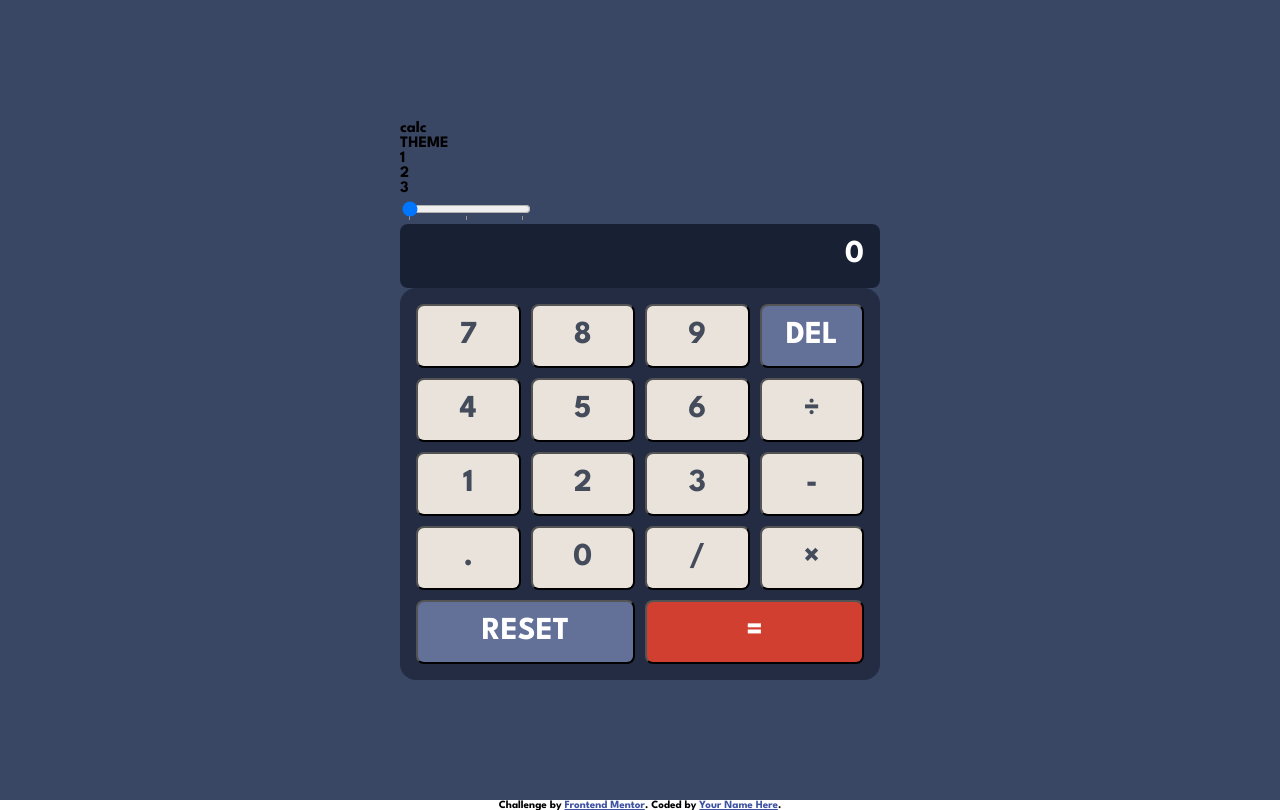
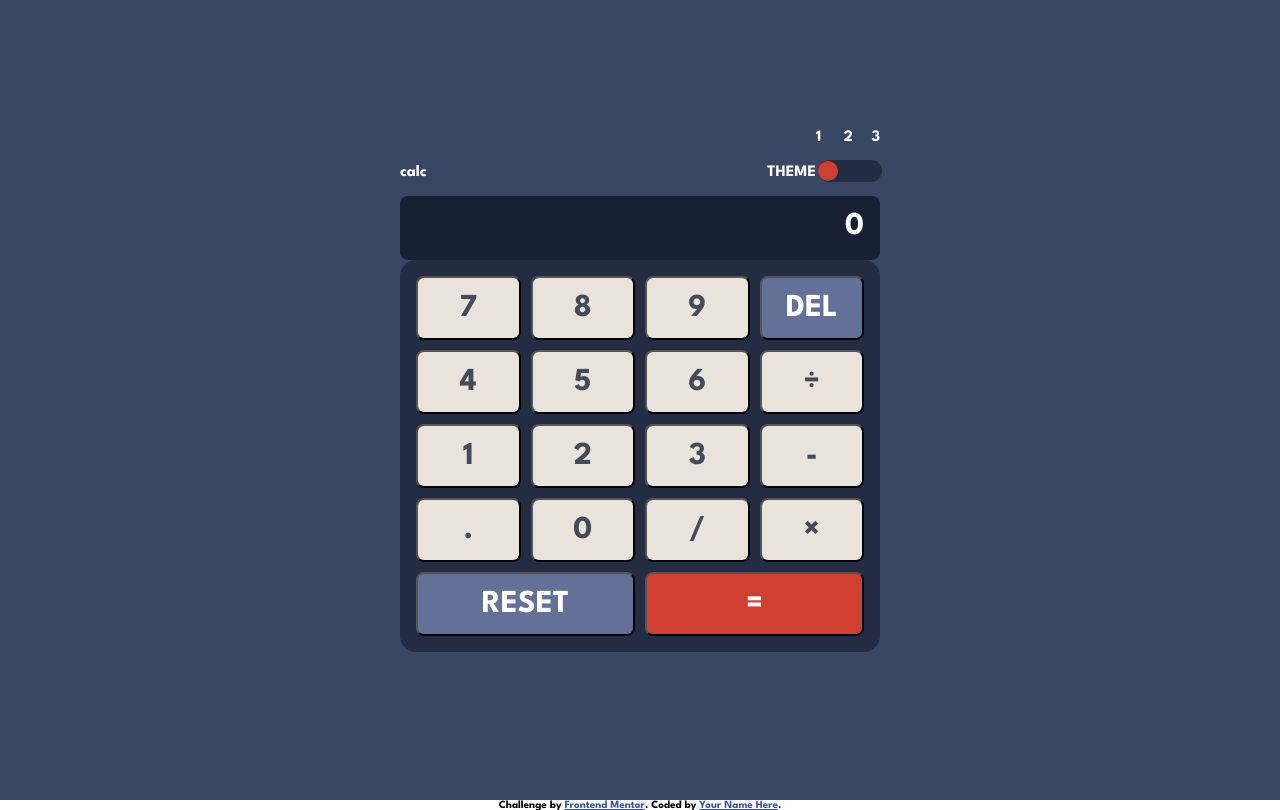
Before and after one commit to ErwinPrograms/calculator-webapp, a plain HTML site: page index.html in a window 1280 px wide. Drawn offline with Linux system fonts and the light colour scheme.

Commit message:
Add styles for top of calculator

```diff
--- a/index.html
+++ b/index.html
@@ -43,7 +43,7 @@
               <div class="option-one">1</div>
               <div class="option-two">2</div>
               <div class="option-three">3</div>
-              <div class="slider">
+              <div class="slider-container">
                 <input
                   type="range"
                   id="weight"
--- a/style.css
+++ b/style.css
@@ -117,3 +117,47 @@ body {
     padding: .5em .5em;
     text-align: right;
 }
+
+.top {
+    color: var(--screen-text-1);
+    display: flex;
+    justify-content: space-between;
+    align-items: center;
+    width: 100%;
+    height: 3em;
+}
+
+.top .theme-selection {
+    display: flex;
+    justify-content: space-between;
+    align-items: center;
+}
+
+.top .theme-selection .selector {
+    display: grid;
+    grid-template-rows: 1fr 1fr 1fr;
+    grid-template-columns: 1fr 1fr;
+}
+
+.selector .slider-container {
+    grid-column: span 3;
+    width: 4em;
+}
+
+.selector .slider-container input {
+    -webkit-appearance: none;
+    appearance: none;
+    background-color: var(--secondary-background-1);
+    width: 100%;
+    border-radius: 100em;
+}
+
+.selector .slider-container input::-webkit-slider-thumb {
+    -webkit-appearance: none;
+    appearance: none;
+    width: 1.5em;
+    height: 1.5em;
+    border: none;
+    border-radius: 50%;
+    background-color: var(--key-enter-background-1);
+}
```
